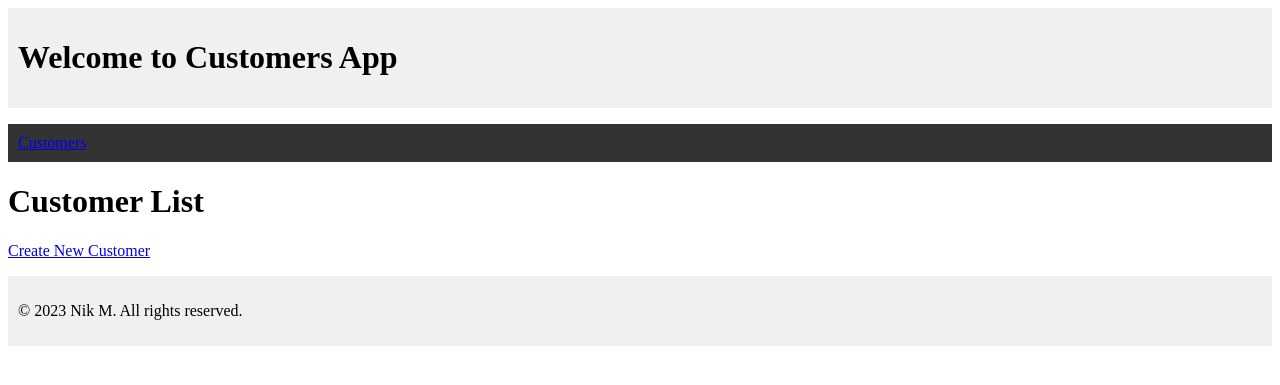
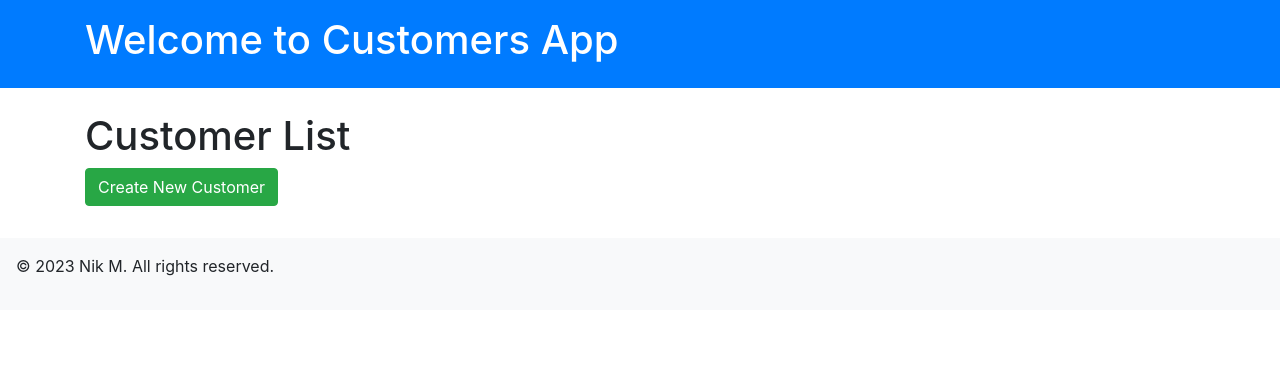
Before and after one commit to nikalmus/customer, a Django app: page /customers/ in a window 1280 px wide. Shown: the top 385 px of the page. Run offline with Django 4.2, Linux system fonts and the light colour scheme; data that the repository does not hold is empty; some libraries are stand-ins or nearby versions.

Commit message:
minimal styling

```diff
--- /dev/null
+++ b/customerapp/static/css/styles.css
@@ -0,0 +1,11 @@
+/* styles.css */
+.list-unstyled {
+    list-style-type: none;
+    padding: 0;
+}
+
+
+.btn-primary {
+    background-color: #6c757d;    /* Muted gray */
+    border-color: #6c757d;        /* Muted gray */
+}
--- a/customerapp/templates/base.html
+++ b/customerapp/templates/base.html
@@ -2,29 +2,30 @@
 <html>
 <head>
     <title>{% block title %}Customers{% endblock %}</title>
+    {% load static %}
+    <link rel="stylesheet" href="{% static 'css/styles.css' %}">
+    <link rel="stylesheet" href="https://maxcdn.bootstrapcdn.com/bootstrap/4.5.2/css/bootstrap.min.css">
 </head>
 <body>
 
-<header>
-    <div style="background-color: #f0f0f0; padding: 10px;">
-        <h1>Welcome to Customers App</h1>
+    <header class="bg-primary py-3">
+        <div class="container">
+            <h1 class="text-white">Welcome to Customers App</h1>
         </div>
     </header>
 
     <nav>
-    <ul style="background-color: #333; color: #fff; padding: 10px;">
-        <li><a href="{% url 'customer-list' %}">Customers</a></li>
-    </ul>
+        <!-- ... if I want to add navigation later ... -->
     </nav>
 
-<main>
+    <main class="container mt-4">
         {% block content %}
-    <!-- Default content for child templates -->
+        <!-- a place for default content for child templates if exists -->
         {% endblock %}
     </main>
 
 <footer>
-    <div style="background-color: #f0f0f0; padding: 10px;">
+    <div class="bg-light p-3">
         <p>&copy; 2023 Nik M. All rights reserved.</p>
     </div>
 </footer>
--- a/customerapp/templates/customer/customer_form.html
+++ b/customerapp/templates/customer/customer_form.html
@@ -5,7 +5,7 @@
   <form method="post">
     {% csrf_token %}
     {{ form.as_p }}
-    <button type="submit">{% if object %}Update{% else %}Create{% endif %}</button>
+    <button type="submit" class="btn btn-primary mb-3">{% if object %}Update{% else %}Create{% endif %}</button>
   </form>
   <a href="{% url 'customer-list' %}">Back to Customers</a>
 {% endblock %}
--- a/customerapp/templates/customer/customer_list.html
+++ b/customerapp/templates/customer/customer_list.html
@@ -2,10 +2,19 @@
 
 {% block content %}
   <h1>Customer List</h1>
-  <a href="{% url 'customer-create' %}">Create New Customer</a>
+  <a href="{% url 'customer-create' %}" class="btn btn-success mb-3">Create New Customer</a>
   <ul>
     {% for customer in customers %}
-      <li><a href="{% url 'customer-detail' customer.pk %}">{{ customer.first_name }} {{ customer.last_name }}</a></li>
+      <li class="list-unstyled">
+        <a href="{% url 'customer-detail' customer.pk %}">
+          {{ customer.first_name }} {{ customer.last_name }}
+        </a>
+        <a href="{% url 'customer-update' customer.pk %}" class="btn btn-primary mb-3">Edit</a>
+        <form method="post" action="{% url 'customer-delete' customer.pk %}" style="display: inline;">
+          {% csrf_token %}
+          <button type="submit" class="btn btn-danger mb-3">Delete</button>
+        </form>
+      </li>
     {% endfor %}
   </ul>
 {% endblock %}
```
Lines whose indentation alone changed are shown as unchanged.
